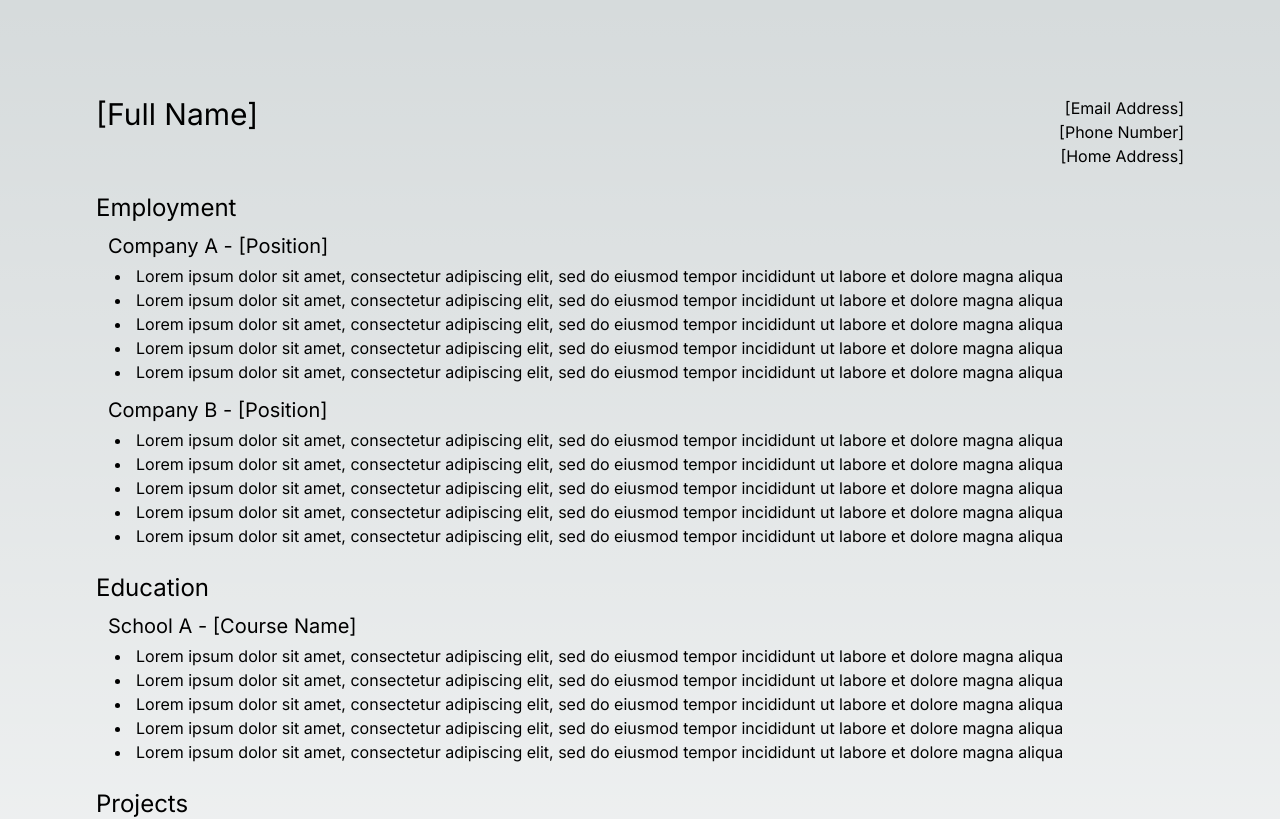
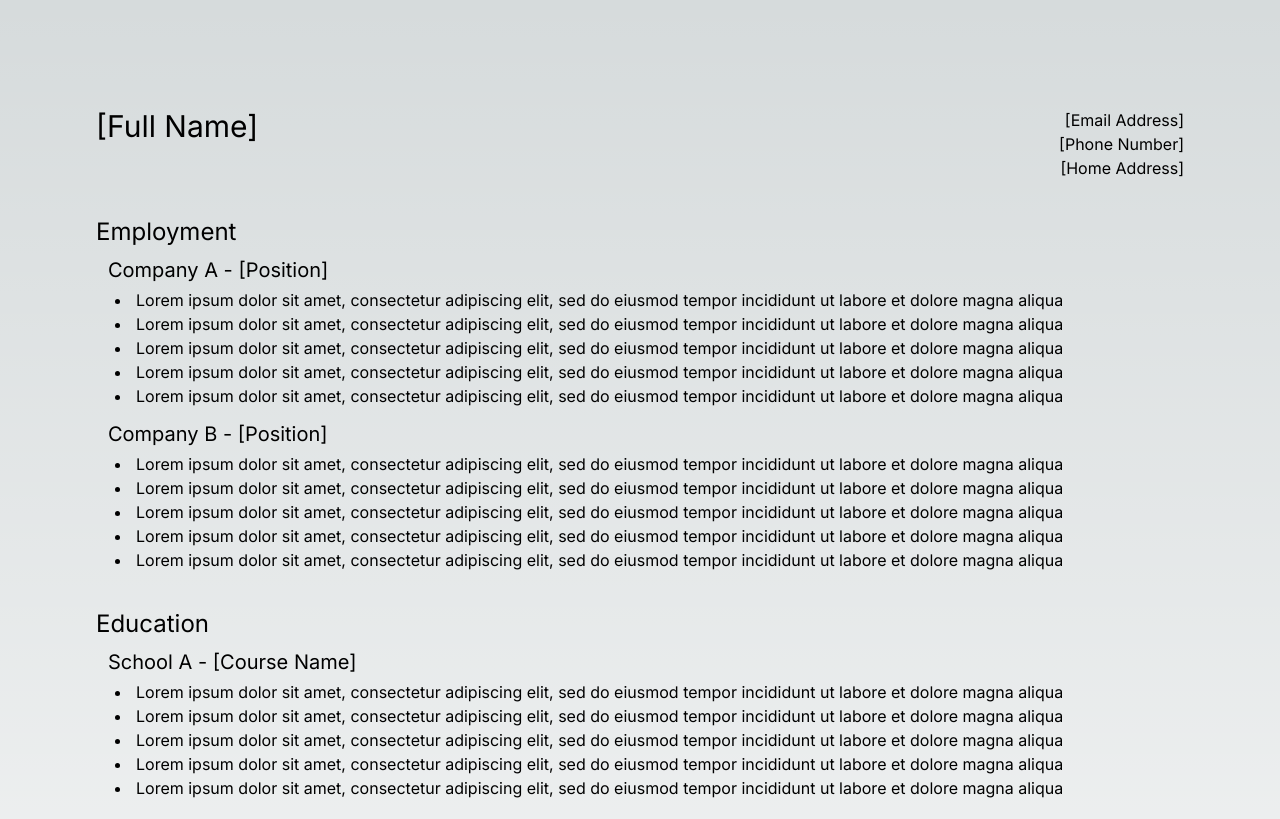
Before and after one commit to tominflux/tominflux-cv, a Next.js app: page / in a window 1280 px wide. Shown: the top 819 px of the page. Built offline with nearby package versions, Linux system fonts and the light colour scheme.

Commit message:
Replace `my-*` with `py-*`

```diff
--- a/src/components/CvHeader/index.tsx
+++ b/src/components/CvHeader/index.tsx
@@ -6,7 +6,7 @@ export interface CvHeaderProps {
 
 export function CvHeader({ name }: CvHeaderProps) {
   return (
-    <div className={`grid grid-cols-2 gap-4 w-full mb-3`}>
+    <div className={`grid grid-cols-2 gap-4 w-full py-3`}>
       <div>
         <h1 className="text-3xl">{name}</h1>
       </div>
--- a/src/components/CvSection/index.tsx
+++ b/src/components/CvSection/index.tsx
@@ -7,7 +7,7 @@ export interface CvSectionProps {
 
 export function CvSection({ heading, children }: CvSectionProps) {
   return (
-    <div className={`w-full mb-3`}>
+    <div className={`w-full py-3`}>
       {heading ? <h3 className="text-2xl mb-2">{heading}</h3> : undefined}
       <div className={`px-3`}>{children}</div>
     </div>
```
